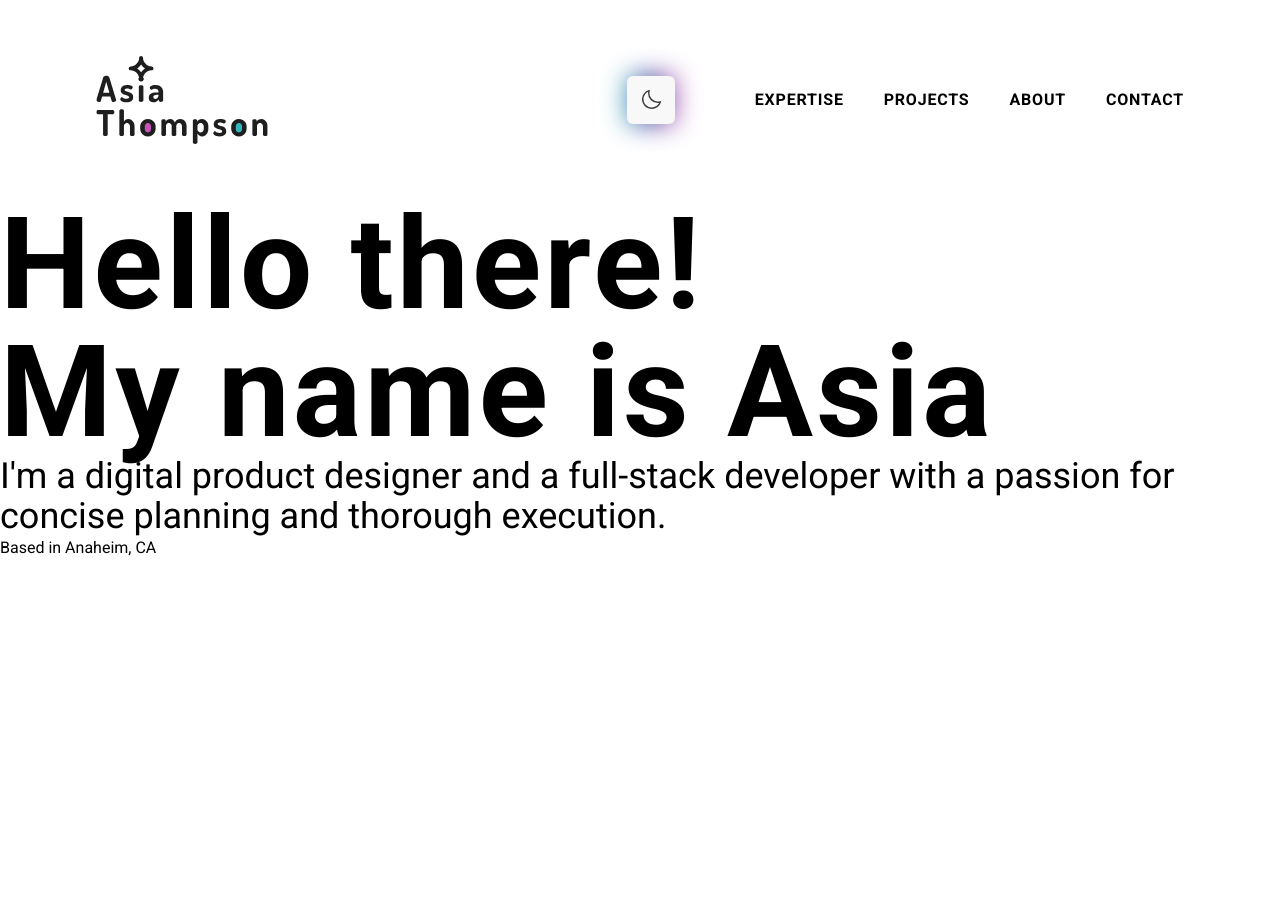
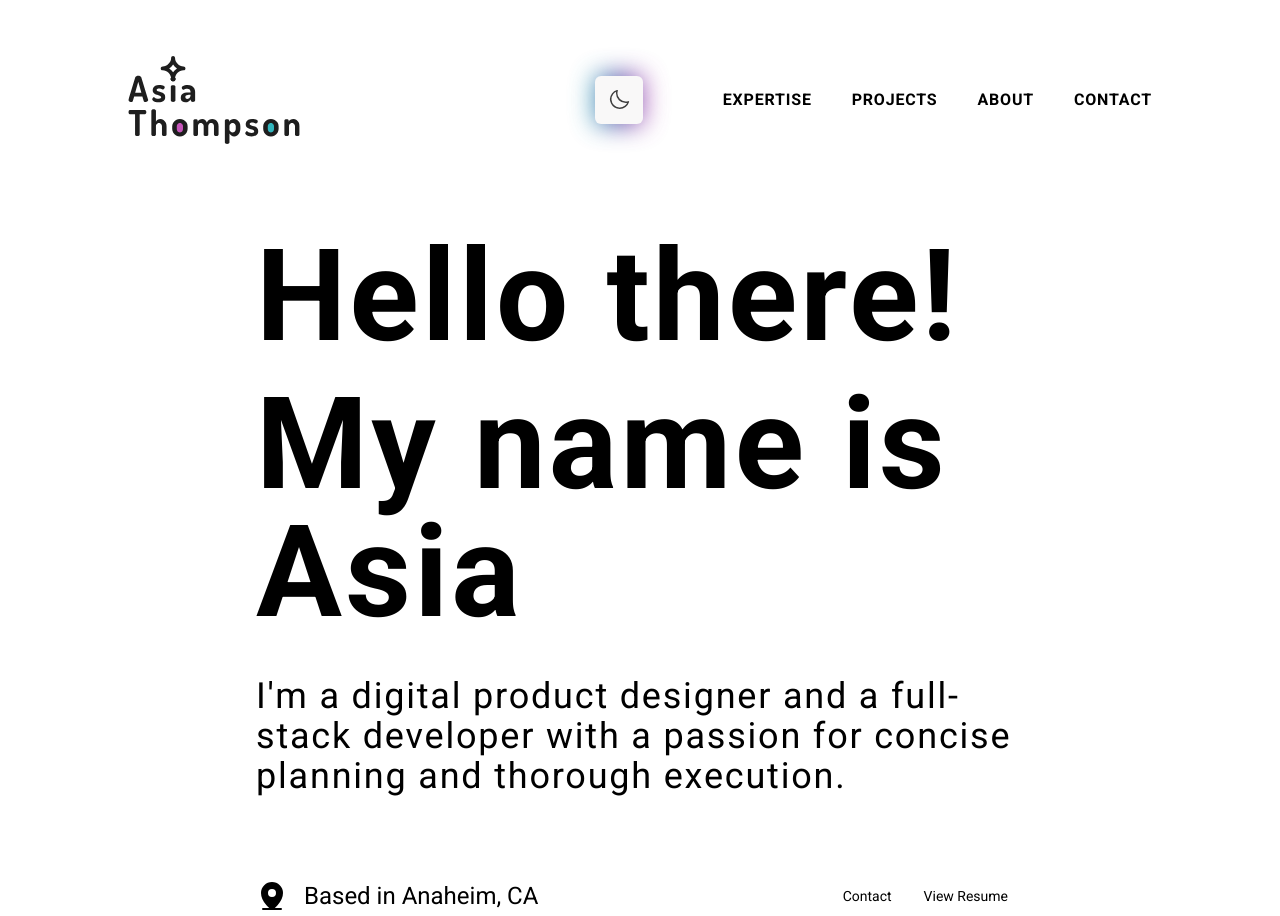
Before and after one commit to asiasOnline/asia-thompson-portfolio, a Next.js app: page / in a window 1280 px wide. Before the commit the page ends 800 px from the top, so only its background shows below. Built offline with nearby package versions, Linux system fonts and the light colour scheme.

Commit message:
Add location, buttons and associated styling to hero component

```diff
--- a/components/Hero.tsx
+++ b/components/Hero.tsx
@@ -1,14 +1,28 @@
 import React from 'react'
+import Image from 'next/image'
+import { PiMapPinLineFill } from "react-icons/pi";
+import { Button } from '@/components/ui/Button'
 
 const Hero = () => {
   return (
-    <div>
+    <div className='w-4/5 px-32 mt-8 mx-auto'>
         <div>
             <p className='text-9xl font-display font-semibold tracking-wide'>Hello there!</p>
-            <p className='text-9xl font-display font-semibold tracking-wide'>My name is <span className='text-9xl'>Asia</span></p>
+            <p className='text-9xl font-display font-semibold tracking-wide mt-5'>My name is <span className='text-9xl'>Asia</span></p>
         </div>
-      <div><p className='text-4xl font-display'>I'm a digital product designer and a full-stack developer with a passion for concise planning and thorough execution.</p></div>
-      <div>Based in Anaheim, CA</div>
+      <div className='mt-10'>
+        <p className='text-4xl font-display tracking-wider'>I'm a digital product designer and a full-stack developer with a passion for concise planning and thorough execution.</p>
+      </div>
+      <div className='mt-20 flex justify-between'>
+        <div className='flex items-center gap-4'>
+          <PiMapPinLineFill className='w-8 h-8'/>
+          <p className='text-2xl font-display'>Based in Anaheim, CA</p>
+        </div>
+        <div className='flex'>
+          <Button>Contact</Button>
+          <Button>View Resume</Button>
+        </div>
+      </div>
     </div>
   )
 }
--- a/components/Navbar.tsx
+++ b/components/Navbar.tsx
@@ -4,7 +4,7 @@ import ThemeButton from './ui/ThemeButton'
 
 const Navbar = () => {
   return (
-    <nav className='w-screen px-24 py-14 flex justify-between items-center'>
+    <nav className='w-screen px-32 py-14 flex justify-between items-center'>
       <Logo
         width="172"
         height="88"
```
